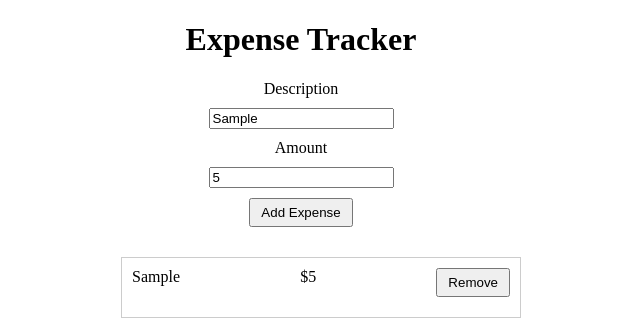
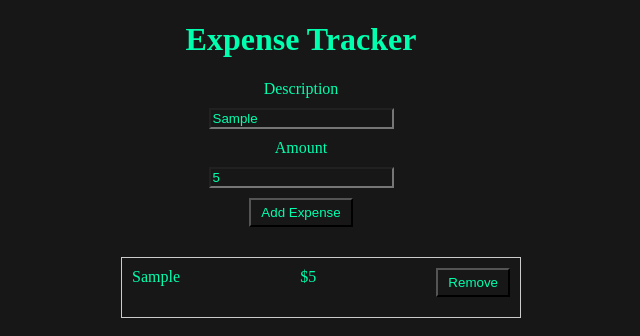
Before and after one commit to BidyutBikashBoruah9365/expenseTracker, a plain HTML site: page index.html in a window 1280 px wide. Both pictures are taken after typing "Sample", "5" into the empty fields and a click on the button "Add Expense". Shown: the whole page, without its empty margins (339-979 px from the left). Drawn offline with Linux system fonts and the light colour scheme.

Commit message:
expenseTracker

```diff
--- a/script.js
+++ b/script.js
@@ -7,6 +7,9 @@ expenseForm.addEventListener("submit", function(e){
     e.preventDefault()
     const descriptionValue = description.value
     const amountValue = amount.value
+    if (descriptionValue == " "){
+        return this.addEventListener
+    }
     addExpense(descriptionValue, amountValue)
 })
 
@@ -14,11 +17,9 @@ function addExpense(descriptionValue,amountValue){
     console.log(descriptionValue)
     console.log(amountValue)
     const li = document.createElement("li")
-    li.innerHTML = `<span>${descriptionValue}</span><span>$${amountValue}</span><button onclick=""> Remove</button>`
+    li.innerHTML = `<span>${descriptionValue}</span><span>$${amountValue}</span><button onclick="removeUnit"> Remove</button>`
     expenseList.appendChild(li)
 }
-
-
 
 // input field must be cleared
 // description must not be empty or null
--- a/style.css
+++ b/style.css
@@ -1,3 +1,8 @@
+*{
+    background-color: rgb(24, 23, 23);
+    color: rgb(0, 255, 174);
+}
+
 h1{
     text-align: center;
 }
```
